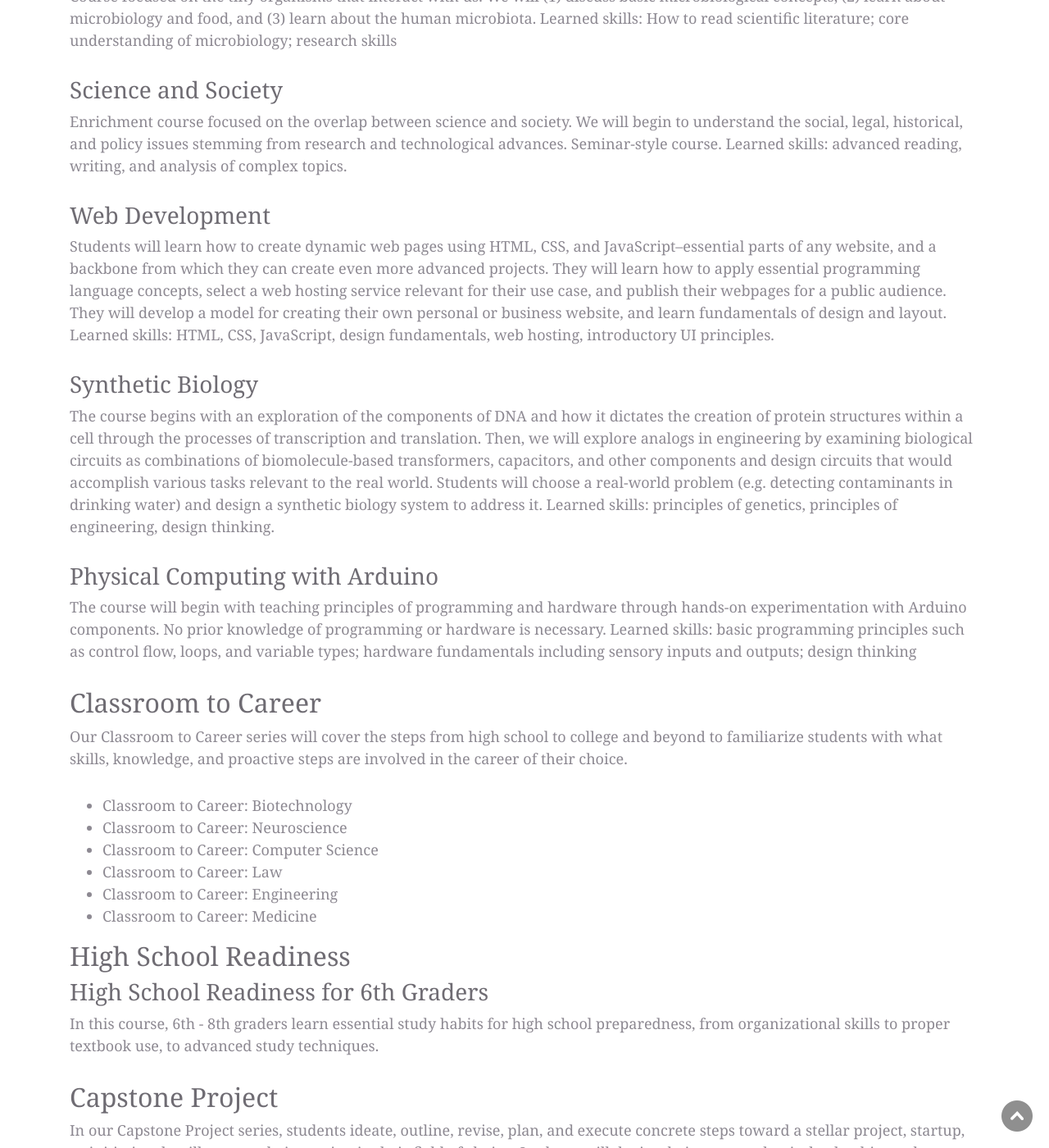
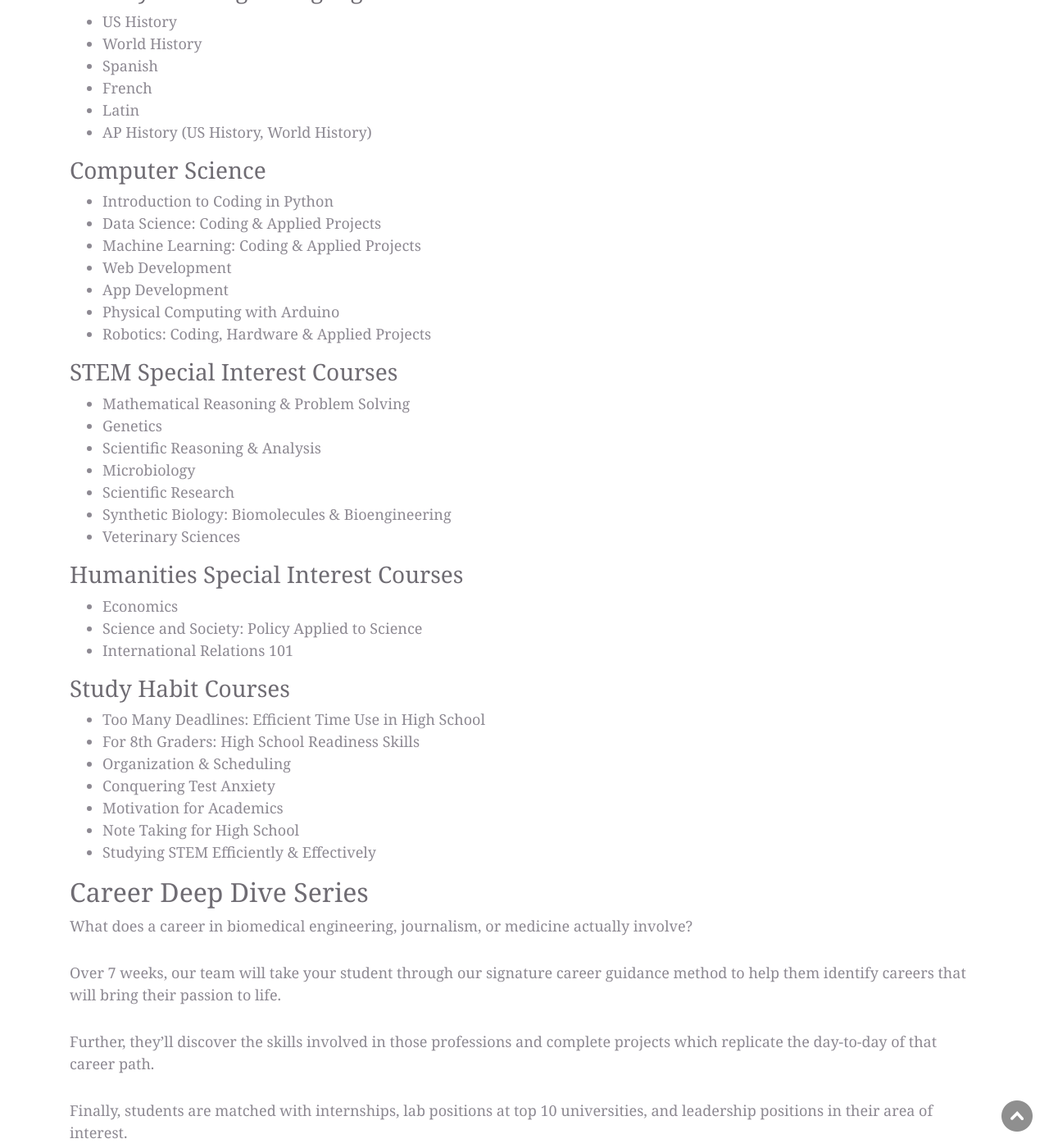
Before and after one commit to transformtutoring/transformtutoring.github.io, a Jekyll site: the page built from _posts/2020-04-19-classes.md, in a window 1280 px wide and 1400 px high, scrolled down 2554 px. Shown: the whole window at 82% size. Built offline with Jekyll 4.4.1, drawn with Linux system fonts in a browser that asks for light colours; comment, search, counter and statistics services are not loaded; some of the changed text lies outside the part shown.

Commit message:
updated nav and classes

```diff
--- a/_posts/2020-04-19-classes.md
+++ b/_posts/2020-04-19-classes.md
@@ -13,7 +13,7 @@
 
 At Transform, we are strong proponents of individualized teaching.
 
-All of our workshops & summer classes have __no more than 3 students__. The average enrollment for classes is __2 students__.
+All of our workshops & summer classes have <b>no more than 3 students</b>. The average enrollment for classes is <b>2 students</b>.
 
 We are __strong proponents of small group classes__ for 2 key reasons:
 
@@ -24,99 +24,134 @@
 
 Transform Tutoring is proud to pair your student with some of the Bay Area's most gifted teachers. We offer __summer classes__ from June - August and __mini-classes__ from August - June.
 
-# Summer Class Descriptions
+## Summer Class Enrollment
 
 Enroll for classes [here](https://contact639801.typeform.com/to/OeBTvh){:target="_blank"}.
 
-## Standardized Testing
+## Summer Class Roster
 
-Getting into the nation's top university depends heavily on a student's SAT score.
+Curriculums are emailed upon course registration, and further customized to fit the student's need.
 
-Often, students may be scoring well in one section (e.g. Math) while performing poorly in another section (e.g. Reading/Writing). We have options which allow students to register for only the areas they need help in, at the level that they need:
+* [Mathematics](###Mathematics)
+* [Science](###Science)
+* [English](###English)
+* [History & Foreign Language](###History & Foreign Language)
+* [Computer Science](###Computer Science)
+* [STEM Special Interest Courses](###STEM Special Interest Courses)
+* [Humanities Special Interest Courses](###Humanities Special Interest Courses)
+* [Study Habit Courses](###Study Habit Courses)
+* [Career Deep Dive Series](##Career Deep Dive Series)
+* [Capstone Project Series](##Capstone Project Series)
 
-* SAT Reading/Writing/Essay
-* SAT Math
-* Advanced Students: Path to a Perfect Reading / Writing Score
-* Advanced Students: Path to a Perfect Math Score
 
-## Academic Courses:
+### Mathematics
+* Grade 6 Math
+* Grade 7/7A Math
+* Grade 8 Math
+* Geometry
 * Algebra I
-* Algebra II/Trig
+* Algebra II
+* Trigonometry
 * Precalculus
 * Calculus AB
 * Calculus BC
 * Statistics
+
+### Science
 * Physics
 * Chemistry
 * Biology
 * Environmental Science
-* English
+* Psychology
+
+### English
+* Critical Reading & Comprehension Skills
+* Fundamental Writing & Essay Skills
+* Creative Writing
+* Rhetorical Analysis
+* Persuasive Writing
+
+### History & Foreign Language
 * US History
 * World History
-* Economics
 * Spanish
 * French
 * Latin
+* AP History (US History, World History)
 
-## Special Interest Courses
+### Computer Science
+* Introduction to Coding in Python
+* Data Science: Coding & Applied Projects
+* Machine Learning: Coding & Applied Projects
+* Web Development
+* App Development
+* Physical Computing with Arduino
+* Robotics: Coding, Hardware & Applied Projects
 
-Different cohorts available for all age groups K-12.
+### STEM Special Interest Courses
+* Mathematical Reasoning & Problem Solving
+* Genetics
+* Scientific Reasoning & Analysis
+* Microbiology
+* Scientific Research
+* Synthetic Biology: Biomolecules & Bioengineering
+* Veterinary Sciences
 
-### Human Genetics
+### Humanities Special Interest Courses
+* Economics
+* Science and Society: Policy Applied to Science
+* International Relations 101
 
-Course focused on human genetics. We will (1) review basic biology concepts, (2) talk about how human genetics relates to human health, and (3) discuss how recent advances in human genetics impacts our society. Learned skills: Technical reading; analyses of a scientific topics; rhetorical analysis essay
+### Study Habit Courses
+* Too Many Deadlines: Efficient Time Use in High School
+* For 8th Graders: High School Readiness Skills
+* Organization & Scheduling
+* Conquering Test Anxiety
+* Motivation for Academics
+* Note Taking for High School
+* Studying STEM Efficiently & Effectively
 
-### Microbiology
+## Career Deep Dive Series
+What does a career in biomedical engineering, journalism, or medicine **actually involve**?
 
-Course focused on the tiny organisms that interact with us. We will (1) discuss basic microbiological concepts, (2) learn about microbiology and food, and (3) learn about the human microbiota. Learned skills: How to read scientific literature; core understanding of microbiology; research skills
+Over 7 weeks, our team will take your student through our signature career guidance method to help them identify careers that will bring their passion to life.
 
-### Science and Society
+Further, they'll discover the skills involved in those professions and complete projects which replicate the day-to-day of that career path.
 
-Enrichment course focused on the overlap between science and society. We will begin to understand the social, legal, historical, and policy issues stemming from research and technological advances. Seminar-style course. Learned skills: advanced reading, writing, and analysis of complex topics.
+Finally, students are matched with internships, lab positions at top 10 universities, and  leadership positions in their area of interest.
 
-### Web Development
+Finally, our course will familiarize students with what skills, knowledge, and proactive steps they should take to embark in the career of their choice.
 
-Students will learn how to create dynamic web pages using HTML, CSS, and JavaScript--essential parts of any website, and a backbone from which they can create even more advanced projects. They will learn how to apply essential programming language concepts, select a web hosting service relevant for their use case, and publish their webpages for a public audience. They will develop a model for creating their own personal or business website, and learn fundamentals of design and layout. Learned skills: HTML, CSS, JavaScript, design fundamentals, web hosting, introductory UI principles.
+* Biotechnology & Bioengineering
+* Neuroscience
+* Computer Science
+* Engineering
+* Medicine
+* Law
+* Business
+* International Relations
+* Public Policy
+* Forensic Science
+* Journalism
+* Graphic Desing & UI
+* Other career of choice
 
-### Synthetic Biology
+## Capstone Project Series
 
-The course begins with an exploration of the components of DNA and how it dictates the creation of protein structures within a cell through the processes of transcription and translation. Then, we will explore analogs in engineering by examining biological circuits as combinations of biomolecule-based transformers, capacitors, and other components and design circuits that would accomplish various tasks relevant to the real world. Students will choose a real-world problem (e.g. detecting contaminants in drinking water) and design a synthetic biology system to address it. Learned skills: principles of genetics, principles of engineering, design thinking.
+In our Capstone Project series, students develop academic and leadership skills by devising a project, startup, or initiative in their field of choice, guided by Stanford alumni or faculty.
 
-### Physical Computing with Arduino
+Students ideate, outline, revise, plan, and execute concrete steps toward a stellar initiative that illustrates their passion in their field of choice. Students will devise their own academic, leadership, and volunteer opportunities in their area of passion.
 
-The course will begin with teaching principles of programming and hardware through hands-on experimentation with Arduino components. No prior knowledge of programming or hardware is necessary. Learned skills: basic programming principles such as control flow, loops, and variable types; hardware fundamentals including sensory inputs and outputs; design thinking
-
-
-## Classroom to Career
-
-Our Classroom to Career series will cover the steps from high school to college and beyond to familiarize students with what skills, knowledge, and proactive steps are involved in the career of their choice.
-
-* Classroom to Career: Biotechnology
-* Classroom to Career: Neuroscience
-* Classroom to Career: Computer Science
-* Classroom to Career: Law
-* Classroom to Career: Engineering
-* Classroom to Career: Medicine
-
-
-## High School Readiness
-
-### High School Readiness for 6th Graders
-In this course, 6th - 8th graders learn essential study habits for high school preparedness, from organizational skills to proper textbook use, to advanced study techniques.
-
-## Capstone Project
-
-In our Capstone Project series, students ideate, outline, revise, plan, and execute concrete steps toward a stellar project, startup, or initiative that illustrates their passion in their field of choice. Students will devise their own academic, leadership, and volunteer opportunities in their area of passion.
-
-* Capstone Projects in Biotechnology
-* Capstone Projects in Neuroscience
-* Capstone Projects in Computer Science
-* Capstone Projects in Law
-* Capstone Projects in Engineering
-* Capstone Projects in Medicine
-* Career Conversations: Picking a Passion
-
-## College Admissions
-
-College Admissions Essays: Crafting Your Story From Your Passions
-Internship Admissions Essays: Crafting Your Story From Your Passions
+* Biotechnology & Bioengineering
+* Neuroscience
+* Computer Science
+* Engineering
+* Medicine
+* Law
+* Business
+* International Relations
+* Public Policy
+* Forensic Science
+* Journalism
+* Graphic Desing & UI
+* Other career of choice
```
Also changed, not shown: _data/navigation.yml (+2 -7 lines), 1 other file.
